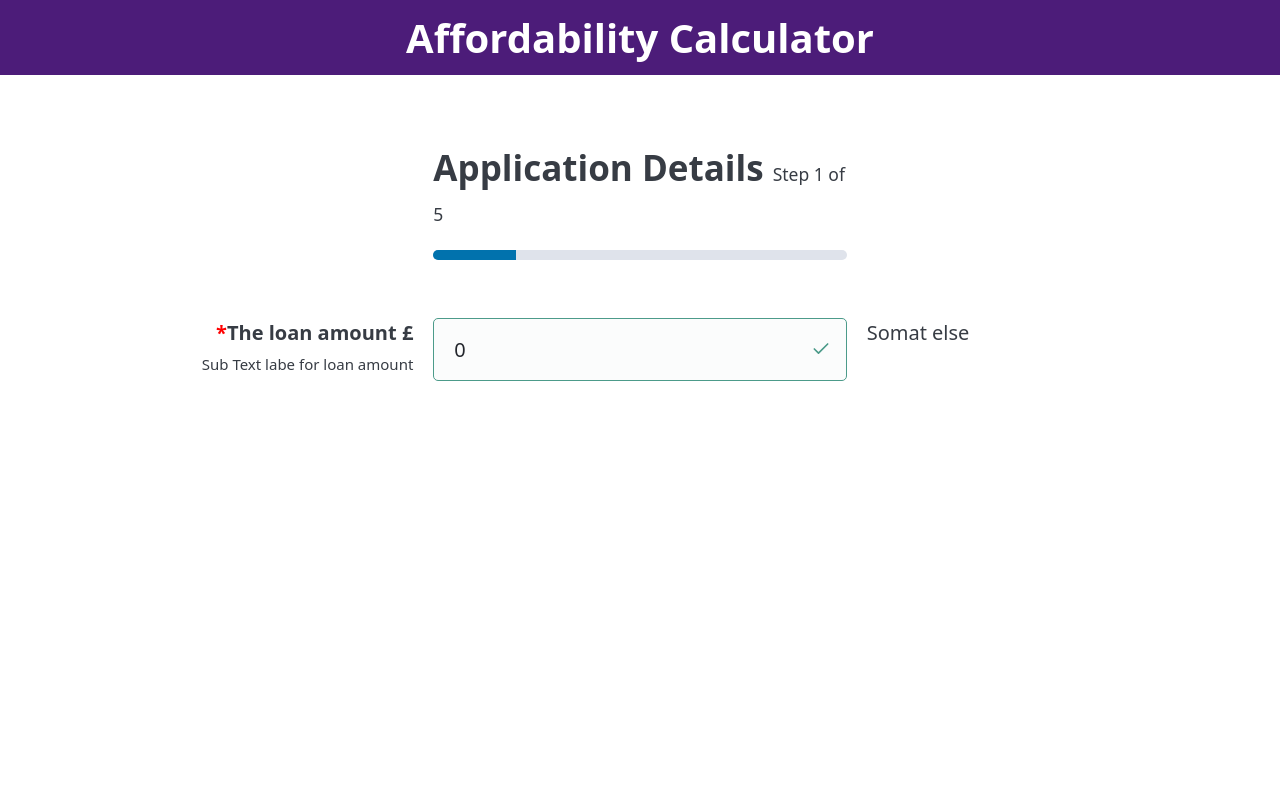
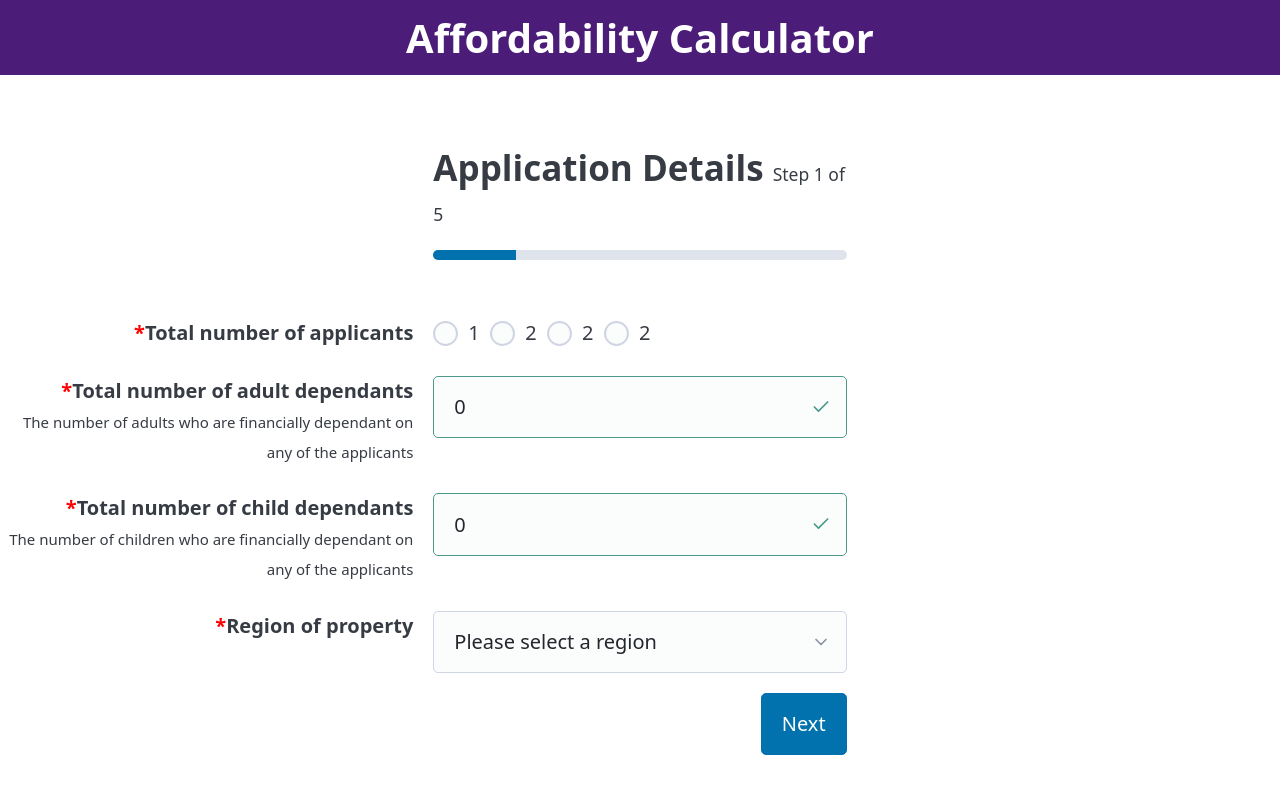
Before and after one commit to RwCCGB/SBS-Affordability-FE, a Next.js app: page / in a window 1280 px wide. Shown: the top 794 px of the page. Built offline with nearby package versions, Linux system fonts and the light colour scheme.

Commit message:
GRW - Navigation and reusable controls now added.

```diff
--- a/src/UIComponents/Sections/applicationDetails.tsx
+++ b/src/UIComponents/Sections/applicationDetails.tsx
@@ -4,7 +4,10 @@ import type {Section} from '@/app/appData/sectionInfo';
 import type { formField } from '@/app/appData/applicationInfo';
 
 import GenericTextField from '../formControls/GenericTextboxControl';
+import GenericDropDownControl from '../formControls/GenericDropDownControl';
+import GenericRadioButtons from '../formControls/GenericRadioButtons';
 
+import StaticData from '@/app/appMethods/StaticData';
 type DataAccess = {
     application : formField[];
     onchangeCall?: (...args: any[]) => void;
@@ -20,6 +23,20 @@ const ApplicationDetails: React.FC<Props> = ({
 }) =>{
     if(dataAccess !== undefined)
     {
+        let Regions = StaticData.GetRegions();
+            let NumberOfApplicantsOptions = [];
+            NumberOfApplicantsOptions.push({
+                key:1,value:1,text:"1"
+            })
+            NumberOfApplicantsOptions.push({
+                key:2,value:2,text:"2"
+            })
+            NumberOfApplicantsOptions.push({
+                key:3,value:3,text:"2"
+            })
+            NumberOfApplicantsOptions.push({
+                key:4,value:4,text:"2"
+            })
     return (
          <div>
             <div className="grid">
@@ -33,11 +50,35 @@ const ApplicationDetails: React.FC<Props> = ({
                 <p></p>
             </div>
 
+            <GenericRadioButtons
+                field={dataAccess.application.filter(
+                f => f.name == "numberOfApplicants")}
+                onchange={dataAccess.onchangeCall}
+                onvalidate={dataAccess.onvalidateCall}
+                orientation="horizontal"
+                options={NumberOfApplicantsOptions}
+            />
+
             <GenericTextField
                 field={dataAccess.application.filter(
-                    f => f.name == "loanAmount")}
+                    f => f.name == "adultDependancies")}
                 onchange={dataAccess.onchangeCall}
                 onvalidate={dataAccess.onvalidateCall}
+            />
+
+            <GenericTextField
+                field={dataAccess.application.filter(
+                    f => f.name == "childDependancies")}
+                onchange={dataAccess.onchangeCall}
+                onvalidate={dataAccess.onvalidateCall}
+            />
+
+            <GenericDropDownControl
+                field={dataAccess.application.filter(
+                f => f.name == "region")}
+                onchange={dataAccess.onchangeCall}
+                onvalidate={dataAccess.onvalidateCall}
+                selectableOptions={Regions}
             />
 
          </div>
--- /dev/null
+++ b/src/UIComponents/formControls/GenericDropDownControl.tsx
@@ -0,0 +1,58 @@
+import { formField } from "@/app/appData/applicationInfo"
+import { DropDownItem } from "@/app/appData/DropDownItem";
+
+type Props = {
+    field:formField[];
+    onchange?: (...args: any[]) => void;
+    onvalidate?: (...args: any[]) => void;
+    selectableOptions:DropDownItem[]
+}
+
+const GenericDropDownControl  : React.FC<Props> = ({
+    field,
+    onchange,
+    onvalidate,
+    selectableOptions}) =>
+    {
+        let reqAsterixClass = "hidden";
+        if(field[0].required){
+            reqAsterixClass = "requiredAsterix";
+        }
+
+        return (
+            <div>
+            <div className="grid">
+            <p></p>
+            <small className="errorFieldText" id="invalid-helper">
+                {field[0].errorMessage}
+            </small>
+            <p></p>
+        </div>
+            <div className="grid">
+            <label
+                className="formLabel"
+                htmlFor={"ddl" + field[0].name}>
+                <span className={reqAsterixClass}>*</span>
+                {field[0].labelText}
+                <br/><span className="labelSubtext">
+                    {field[0].labelSubtext}
+                </span>
+            </label>
+                <select
+                    onChange={onchange}
+                    value={field[0].value}
+                    onBlur={onvalidate}
+                    name={field[0].name}
+                    id={"ddl" + field[0].name}>
+                    {selectableOptions.map((e, key) => {
+                        return <option value={e.value} key={key}>{e.text}</option>
+                    })}
+                </select>
+                <span className="postAppendField">
+                    {field[0].afterFieldText}
+                </span>
+            </div>
+            </div>
+        )
+    }
+export default GenericDropDownControl
--- /dev/null
+++ b/src/UIComponents/formControls/GenericRadioButtons.tsx
@@ -0,0 +1,86 @@
+import { formField } from "@/app/appData/applicationInfo"
+import { DropDownItem } from "@/app/appData/DropDownItem";
+
+type Props = {
+    field:formField[];
+    onchange?: (...args: any[]) => void;
+    onvalidate?: (...args: any[]) => void;
+    orientation:string;
+    options:DropDownItem[]
+}
+
+const GenericRadioButtons : React.FC<Props> = ({
+    field,
+    onchange,
+    onvalidate,
+    orientation,
+    options}) =>
+    {
+        console.log(field)
+        let reqAsterixClass = "hidden";
+        if(field[0].required){
+            reqAsterixClass = "requiredAsterix";
+        }
+
+        return (
+        <div>
+                <div className="grid">
+                <p></p>
+                <small className="errorFieldText" id="invalid-helper">
+                    {field[0].errorMessage}
+                </small>
+                <p></p>
+            </div>
+            <div className="grid">
+                <label htmlFor={"txt" + field[0].name}
+                    className="formLabel">
+                    <span className={reqAsterixClass}>*</span>
+                    {field[0].labelText}
+                    <br/><span className="labelSubtext">
+                        {field[0].labelSubtext}
+                    </span>
+                </label>
+                <div>
+                {options.map((e, key) => {
+                        if(orientation == 'horizontal')
+                        {
+                            return (
+                            <span>
+                                 <input
+                                    type="radio"
+                                    key={key}
+                                    value={e.value}
+                                    name={field[0].name}
+                                    onChange={onchange}
+                                    onBlur={onvalidate}/>
+                                 <label>{e.text}</label> &nbsp;
+                            </span>
+                        )
+                        }
+                        if(orientation == 'vertical'){
+                        return (
+                            <label>
+                            <input
+                                    type="radio"
+                                    key={key}
+                                    value={e.value}
+                                    name={field[0].name}
+                                    onChange={onchange}
+                                    onBlur={onvalidate}/>
+                                    {e.text}
+                            </label>
+                        )
+                    }
+                    })}
+
+  </div>
+                <span className="postAppendField">
+                    {field[0].afterFieldText}
+                </span>
+            </div>
+
+
+</div>
+    )
+}
+export default GenericRadioButtons
--- /dev/null
+++ b/src/app/appData/DropDownItem.tsx
@@ -0,0 +1,13 @@
+export interface DropDownItem {
+    key: number;
+    value: number;
+    text: string;
+  }
+
+/*export const Regions : Region[]  =  [
+    {key:0,value:0,text:"Please select a region"},
+    {key:1,value:1,text:"Yorkshire and Humber"},
+    {key:2,value:2,text:"Northern Ireland"},
+    {key:3,value:3,text:"Royal Berkshire"},
+    {key:4,value:4,text:"London"}
+]*/
--- a/src/app/appData/applicationInfo.tsx
+++ b/src/app/appData/applicationInfo.tsx
@@ -19,44 +19,44 @@ function GetFormData(){
     [
         {
           id:1,
-          name:"loanAmount",
+          name:"numberOfApplicants",
           value:0,
           type:"number",
           required:true,
           minAmount:1,
-          maxAmount:10,
-          labelText:"The loan amount £",
-          labelSubtext:"Sub Text labe for loan amount",
-          afterFieldText: "Somat else",
+          maxAmount:4,
+          labelText:"Total number of applicants",
+          labelSubtext:"",
+          afterFieldText: "",
           isValid: true,
           errorMessage:'',
           validationGroup:0
         },
         {
           id:2,
-          name:"purchasePrice",
+          name:"adultDependancies",
           value:0,
           type:"number",
           required:true,
-          minAmount:10000,
-          maxAmount:1000000,
-          labelText:"The purchase price £",
-          labelSubtext:"Sub Text label for purchase price",
-          afterFieldText: "monthly",
+          minAmount:0,
+          maxAmount:10,
+          labelText:"Total number of adult dependants",
+          labelSubtext:"The number of adults who are financially dependant on any of the applicants",
+          afterFieldText: "",
           isValid: true,
           errorMessage:'',
           validationGroup:0
         },
         {
           id:3,
-          name:"applicantCount",
+          name:"childDependancies",
           value:0,
           type:"number",
           required:true,
-          minAmount:1,
-          maxAmount:4,
-          labelText:"Number of applicants",
-          labelSubtext:"Sub Text label for applicants",
+          minAmount:0,
+          maxAmount:10,
+          labelText:"Total number of child dependants",
+          labelSubtext:"The number of children who are financially dependant on any of the applicants",
           afterFieldText: "",
           isValid: true,
           errorMessage:'',
@@ -69,29 +69,14 @@ function GetFormData(){
           type:"select",
           required:true,
           minAmount:1,
-          maxAmount:10000,
+          maxAmount:10,
           labelText:"Region of property",
-          labelSubtext:"Sub Text label for region of property",
-          afterFieldText: "afterfield",
+          labelSubtext:"",
+          afterFieldText: "",
           isValid: true,
           errorMessage:'',
           validationGroup:0
-        },
-        {
-            id:5,
-            name:"firstTimeBuyer",
-            value:0,
-            type:"select",
-            required:true,
-            minAmount:1,
-            maxAmount:0,
-            labelText:"First Time buyer",
-            labelSubtext:"Are you a first time buyer",
-            afterFieldText: "Obvious question!",
-            isValid: true,
-            errorMessage:'',
-            validationGroup:1
-          }
+        }
       ]
       return formData;
     }
--- /dev/null
+++ b/src/app/appMethods/StaticData.tsx
@@ -0,0 +1,17 @@
+import React from 'react';
+import type {DropDownItem} from '@/app/appData/DropDownItem';
+
+function GetRegions(){
+
+    let Regions = [];
+
+    Regions.push({key:0,value:0,text:"Please select a region"})
+    Regions.push({key:1,value:1,text:"Yorkshire and Humber"})
+    Regions.push({key:2,value:2,text:"Northern Ireland"})
+    Regions.push({key:3,value:3,text:"Royal Berkshire"})
+    Regions.push({key:4,value:4,text:"London"})
+
+    return Regions;
+}
+
+export default {GetRegions}
--- a/src/app/appMethods/validation.jsx
+++ b/src/app/appMethods/validation.jsx
@@ -1,5 +1,4 @@
 function ValidateField(affordabilityField,sectionIndex){
-
     if(sectionIndex == affordabilityField.validationGroup){
     if(affordabilityField.value < affordabilityField.minAmount ||
       affordabilityField.value >= affordabilityField.maxAmount
--- a/src/app/custom.css
+++ b/src/app/custom.css
@@ -43,4 +43,5 @@ h1{
   color:white;
   padding:15px;
   text-align: center;
+
 }
--- a/src/app/layout.tsx
+++ b/src/app/layout.tsx
@@ -1,6 +1,5 @@
 import type { Metadata } from "next";
-
-import '@picocss/pico';
+import "@picocss/pico"
 import "./custom.css";
 
 export const metadata: Metadata = {
@@ -15,7 +14,8 @@ export default function RootLayout({
 }>) {
   return (
     <html lang="en">
-      <body>
+      <meta name="viewport" content="width=device-width, initial-scale=1"></meta>
+         <body>
         {children}
       </body>
     </html>
--- a/src/app/page.tsx
+++ b/src/app/page.tsx
@@ -33,7 +33,7 @@ export default function Home() {
       updateAffordabilityApplication)
   }
 
-  const pageValidate = (e : React.FormEvent<HTMLInputElement>) => {
+  const pageValidate = (e : any) => {
     e.preventDefault();
     updateAffordabilityApplication(
       affordabilityApplication.map(
@@ -57,8 +57,8 @@ export default function Home() {
 
   const validateInput = (e : React.FormEvent<HTMLInputElement>) =>
   {
+    e.preventDefault();
     if(hasValidated) {
-    e.preventDefault();
       updateAffordabilityApplication(
         affordabilityApplication.map(
           function(field) { return ValidateField(field, currentSection); })
@@ -74,7 +74,7 @@ export default function Home() {
         console.log(requestObject)
   }
 
-  function StepBack(e : React.FormEvent<HTMLInputElement>){
+  function StepBack(e : any){
     console.log("goin in")
     e.preventDefault();
     let backPage = currentSection - 1;
@@ -123,6 +123,29 @@ export default function Home() {
           {
             SectionControls[currentSection]
           }
+          <div className='grid'>
+<p>
+  <p></p>
+</p>
+<p className='btnContainer'>
+  <button
+    className={currentSection > 0 ? 'display' : 'hidden'}
+    onClick={(e => StepBack(e))}
+    id="btnBack"
+    name="btnBack">
+    Back
+  </button>
+  <button
+    className={currentSection < 4 ? 'display' : 'hidden'}
+    onClick={(e => pageValidate(e))}
+    id="btnNext"
+    name="btnBack">
+    Next
+  </button>
+</p>
+<p>
+</p>
+</div>
         </form>
       </section>
     </div>
```
Also changed, not shown: src/UIComponents/Sections/applicantInfo.tsx (+5 -7 lines).
